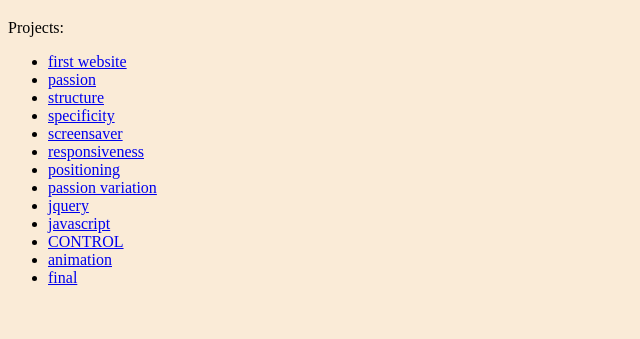
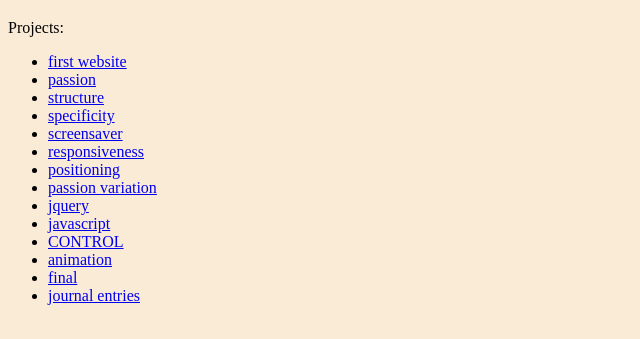
Before and after one commit to n1cooo/dust-to-dust, a plain HTML site: page index.html in a window 1280 px wide. Shown: the part 95-434 px from the top of the page, without its empty margins (0-640 px from the left). Drawn offline with Linux system fonts and the light colour scheme.

Commit message:
added journal pdf

```diff
--- a/index.html
+++ b/index.html
@@ -27,6 +27,9 @@
         <li><a href="CONTROL/index.html">CONTROL</a></li>
         <li><a href="animation/index.html">animation</a></li>
         <li><a href="friedportfolio/about.html">final</a></li>
+        <li><a href="Web Design Journal_Gueriera.pdf">journal entries</a></li>
+
+
     </ul>
 </body>
 
```
Also changed, not shown: 2 other files.
